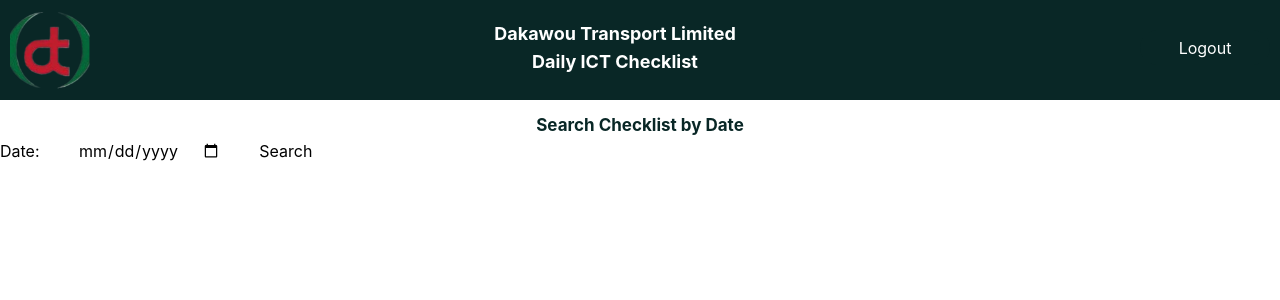
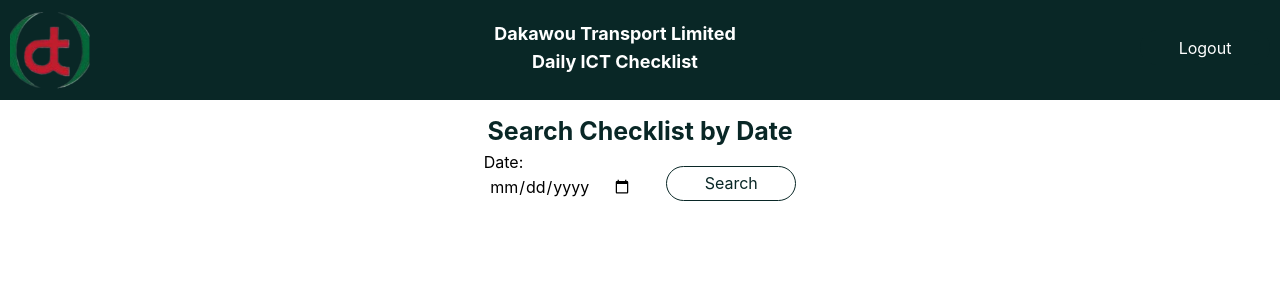
Before and after one commit to mumbi-prog/Checklist-Client, a React (Create React App) app: page / in a window 1280 px wide. Shown: the top 300 px of the page. Built offline with nearby package versions, Linux system fonts and the light colour scheme.

Commit message:
Updated search wrapper styling

```diff
--- a/src/components/checklist/checklist.css
+++ b/src/components/checklist/checklist.css
@@ -34,11 +34,34 @@ nav{
     color:#092726;
     text-align: center;
     font-weight: bold;
-    font-size: 17px;
+    font-size: 25px;
 }
-.search-wrapper label, button{
+.search-wrapper {
+    display: flex;
+    flex-direction: column;
     align-items: center;
-    justify-content: center;
+}
+.search-container {
+    display: flex;
+    /* flex-direction: column; */
+    align-items: center;
+}
+.search-label {
+    margin-bottom: 1rem;
+}
+.search-button {
+    background-color: var(--button-color);
+    border: 1px solid #092726;
+    color: #092726;
+    height: 35px;
+    width: 130px;
+    border-radius: 50px;
+    transition: transform 0.3s;
+}
+.search-button:hover {
+    transform: scale(1.05);
+    background-color: #092726;
+    color: white;
 }
 .date{
     padding: 5% 40%;
```
